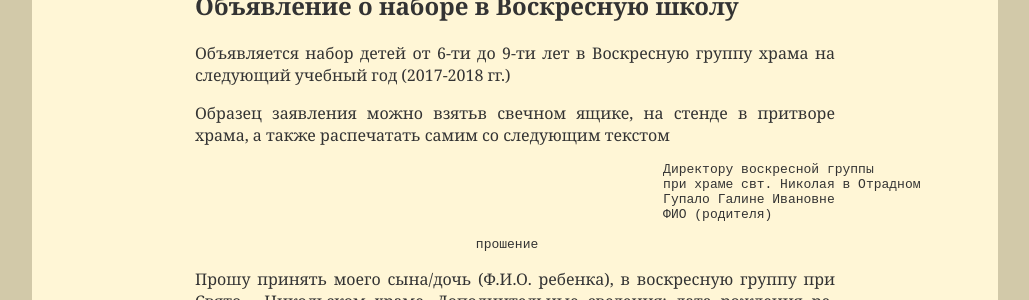
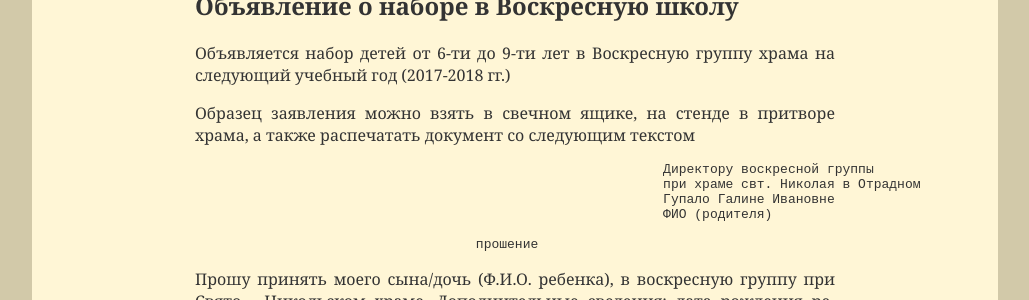
Before and after one commit to hramotradnoe/hramotradnoe.github.io, a Jekyll site: the page built from _posts/2017-03-06-shkola.md, in a window 1280 px wide. Shown: the part 347-647 px from the top of the page, without its empty margins (125-1154 px from the left). Built offline with Jekyll 4.4.1, drawn with Linux system fonts in a browser that asks for light colours.

Commit message:
Update 2017-03-06-shkola.md

```diff
--- a/_posts/2017-03-06-shkola.md
+++ b/_posts/2017-03-06-shkola.md
@@ -5,7 +5,7 @@ album   : yes
 ---
 Объявляется набор детей от 6-ти до 9-ти лет в Воскресную группу храма на следующий учебный год (2017-2018 гг.)
 
-Образец заявления можно взятьв свечном ящике, на стенде в притворе храма, а также распечатать самим со следующим текстом
+Образец заявления можно взять в свечном ящике, на стенде в притворе храма, а также распечатать документ со следующим текстом
 
                                                                 Директору воскресной группы
                                                                 при храме свт. Николая в Отрадном
```
